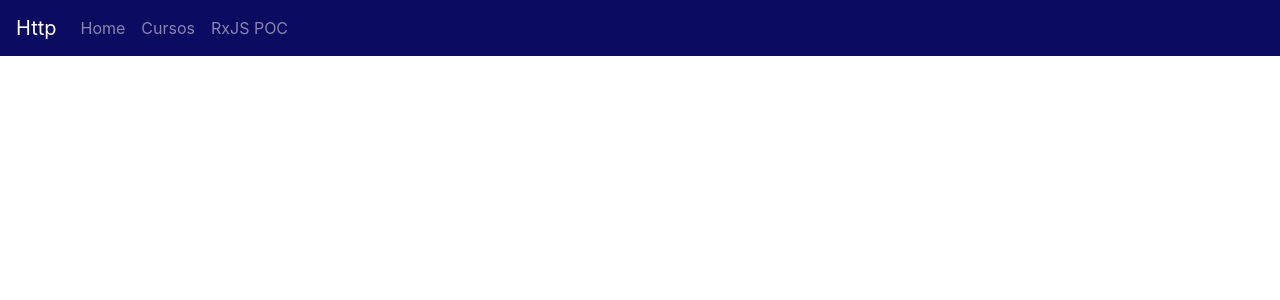
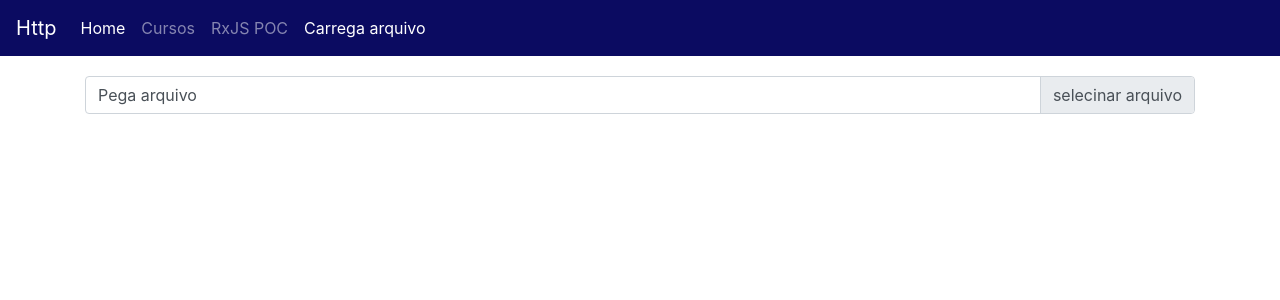
Before and after one commit to eduefl/angular, an Angular app in the folder requests-http/: page /upload in a window 1280 px wide. Before the commit this address led to /. Shown: the top 300 px of the page. Built offline with nearby package versions, Linux system fonts and the light colour scheme.

Commit message:
updates related to class 135 where we learned how to implement an upload tool with one or several files unsing bootstrap4

```diff
--- a/requests-http/src/app/app-routing.module.ts
+++ b/requests-http/src/app/app-routing.module.ts
@@ -3,11 +3,17 @@ import { Routes, RouterModule } from '@angular/router';
 
 const routes: Routes = [
   {
-    path: '', pathMatch: 'full', redirectTo: 'cursos'
+    path: '', pathMatch: 'full', redirectTo: 'upload'
   },
   {
     path: 'cursos',
     loadChildren: './cursos/cursos.module#CursosModule'
+  },
+  {
+    path: 'upload',
+    loadChildren: './upload-file/upload-file.module#UploadFileModule'
+
+
   },
   {
     path: 'rxjs-poc',
--- a/requests-http/src/app/app.component.html
+++ b/requests-http/src/app/app.component.html
@@ -15,6 +15,9 @@
       <li class="nav-item">
         <a class="nav-link" [routerLink]="['/rxjs-poc']" routerLinkActive="active" >RxJS POC</a>
       </li>
+      <li class="nav-item">
+        <a class="nav-link" [routerLink]="['/upload']" routerLinkActive="active" >Carrega arquivo</a>
+      </li>
     </ul>
   </div>
 </nav>
--- a/requests-http/src/app/app.module.ts
+++ b/requests-http/src/app/app.module.ts
@@ -7,6 +7,7 @@ import { HttpClientModule } from '@angular/common/http';
 import { UnsubscribeRxjsModule } from './unsubscribe-rxjs/unsubscribe-rxjs.module';
 import { SharedModule } from './shared/shared.module';
 import { ModalModule } from 'ngx-bootstrap/modal';
+import { UploadFileModule } from './upload-file/upload-file.module';
 
 @NgModule({
   declarations: [
@@ -18,7 +19,8 @@ import { ModalModule } from 'ngx-bootstrap/modal';
     HttpClientModule,
     UnsubscribeRxjsModule,
     SharedModule,
-    ModalModule.forRoot()
+    ModalModule.forRoot(),
+    UploadFileModule
   ],
   providers: [],
   bootstrap: [AppComponent]
--- /dev/null
+++ b/requests-http/src/app/upload-file/upload-file/upload-file.component.html
@@ -0,0 +1,5 @@
+<Div style="margin-top: 20px;">
+  <div class="custom-file">
+    <input type="file" class="custom-file-input" id="customFileLangHTML" (change)="onchange($event)" multiple  >
+    <label class="custom-file-label" for="customFileLangHTML" data-browse="selecinar arquivo" id ="customFileLabel" >Pega arquivo</label>
+  </div></Div>
--- /dev/null
+++ b/requests-http/src/app/upload-file/upload-file/upload-file.component.ts
@@ -0,0 +1,28 @@
+import { Component, OnInit } from '@angular/core';
+
+@Component({
+  selector: 'app-upload-file',
+  templateUrl: './upload-file.component.html',
+  styleUrls: ['./upload-file.component.scss']
+})
+export class UploadFileComponent implements OnInit {
+
+  constructor() { }
+
+  ngOnInit() {
+  }
+
+  onchange(event) {
+    console.log(event);
+
+    const selectedFiles = <FileList>event.srcElement.files;
+    // document.getElementById('customFileLabel').innerHTML = selectedFiles[0].name;
+
+    const fileNames = [];
+    for (let i = 0; i < selectedFiles.length; i++) {
+      fileNames.push(selectedFiles[i].name);
+    }
+    document.getElementById('customFileLabel').innerHTML = fileNames.join('|');
+
+  }
+}
```
Also changed, not shown: requests-http/src/app/upload-file/upload-file-routing.module.ts (added, +14 -0 lines), requests-http/src/app/upload-file/upload-file.module.ts (added, +14 -0 lines), requests-http/src/app/upload-file/upload-file/upload-file.component.scss (added).
